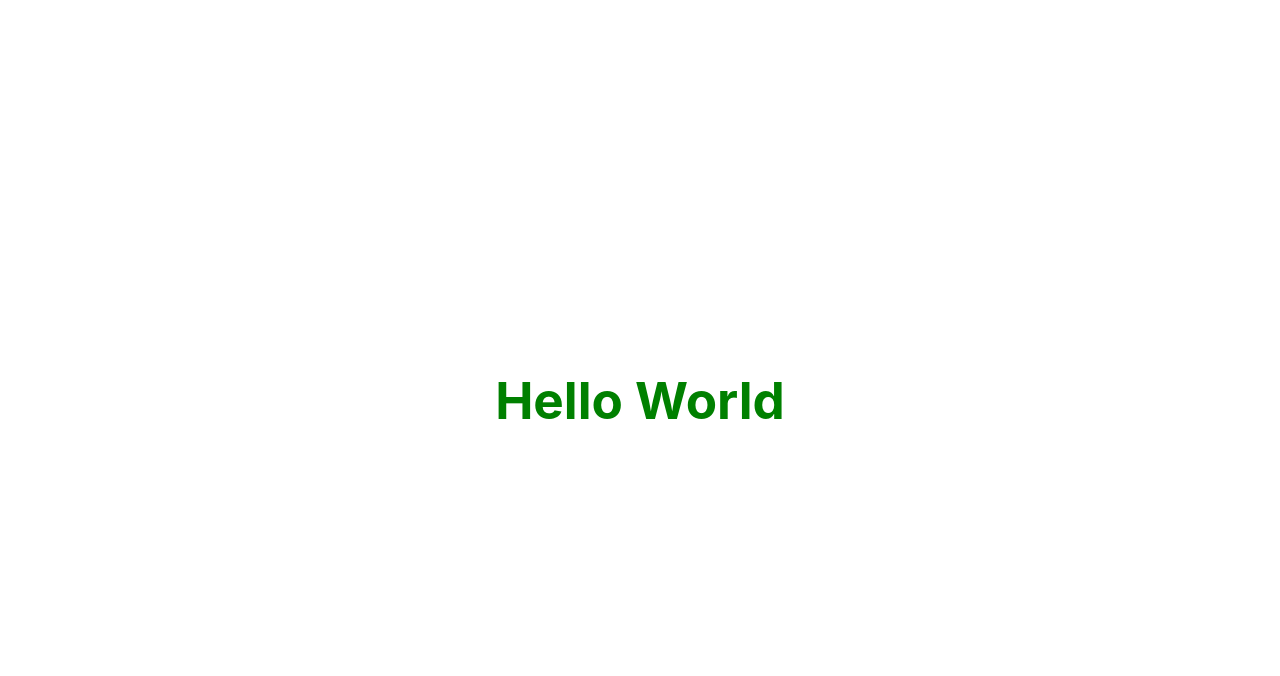
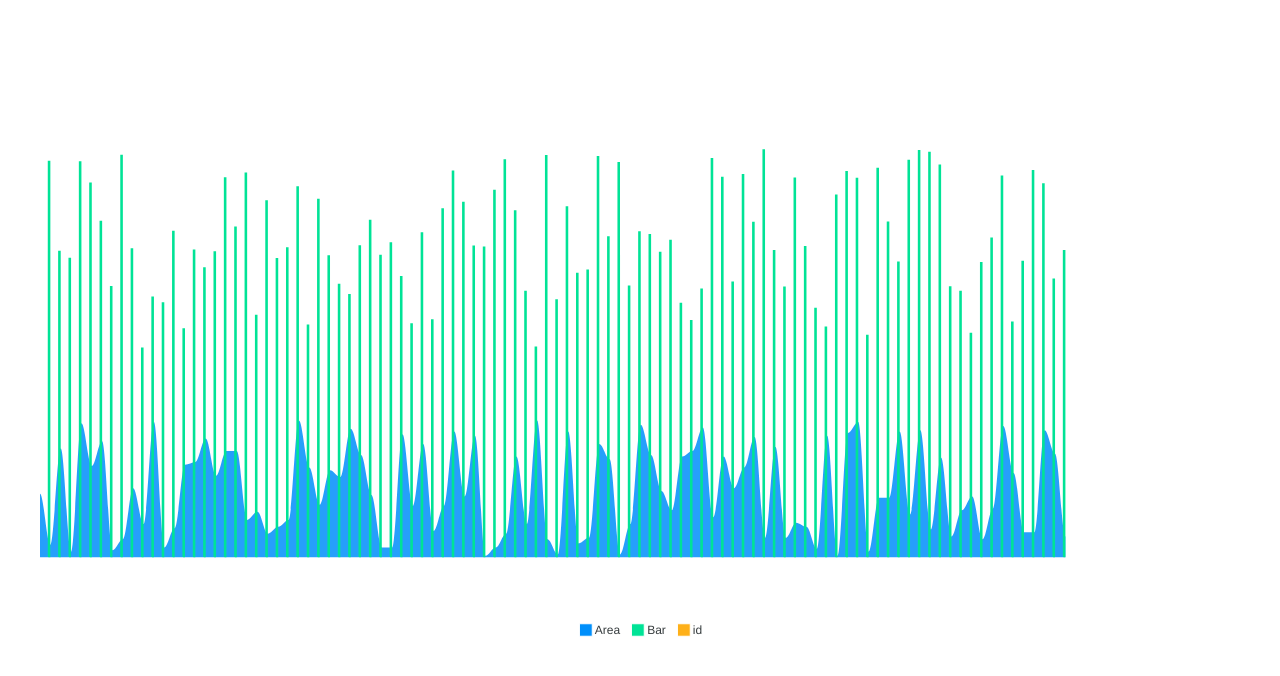
Before and after one commit to wanted-9th-3team/pre-onboarding-9th-3-03, a React (Vite) app: page / in a window 1280 px wide. Shown: the top 676 px of the page. Built offline with nearby package versions, Linux system fonts and the light colour scheme.

Commit message:
apexchart패키지설치, 차트데이터 api, chart렌더링

```diff
--- a/package.json
+++ b/package.json
@@ -13,8 +13,10 @@
     "lint": "eslint --cache ."
   },
   "dependencies": {
+    "apexcharts": "^3.37.1",
     "axios": "^1.3.4",
     "react": "^18.2.0",
+    "react-apexcharts": "^1.4.0",
     "react-dom": "^18.2.0"
   },
   "devDependencies": {
--- a/src/apis/chartApi.ts
+++ b/src/apis/chartApi.ts
@@ -1,13 +1,41 @@
 import axios from 'axios'
 
 const getChartInfo = async () => {
-  const response = await axios('mock_data.json')
+  let response
+  const xAxisData: string[] = []
+  const areaYAxisData: number[] = []
+  const barYAxisData: number[] = []
+  const filterData: string[] = []
 
-  if (response.status === 200) {
-    const { data } = response
-    return data
+  try {
+    response = await axios('mock_data.json')
+    response = response.data.response
+  } catch (error) {
+    throw new Error(error)
   }
-  return null
+
+  for (let i = 0; i < Object.keys(response).length; i++) {
+    const key: string = Object.keys(response)[i]
+    const areaValue: number = Object.values(response)[i].value_area
+    const barValue: number = Object.values(response)[i].value_bar
+    const idValue: string = Object.values(response)[i].id
+
+    xAxisData.push(key)
+    areaYAxisData.push(areaValue)
+    barYAxisData.push(barValue)
+    filterData.push(idValue)
+
+    // if (!filterData.includes(idValue)) {
+    //   filterData.push(idValue)
+    // }
+  }
+
+  return {
+    xAxisData,
+    areaYAxisData,
+    barYAxisData,
+    filterData,
+  }
 }
 
 export default getChartInfo
--- a/src/components/Home.tsx
+++ b/src/components/Home.tsx
@@ -1,7 +1,168 @@
-import styles from './Home.module.css'
+import React, { Component, useEffect, useState } from 'react'
+import Chart from 'react-apexcharts'
+import getChartInfo from '../apis/chartApi'
+import filter from '../utils/filter'
+// import styles from './Home.module.css'
+function Home() {
+  const [xAxisData, setXAxisData] = useState<string[]>()
+  const [filterData, setFilterData] = useState<string[]>()
+  const [areaYAxisData, setAreaYAxisData] = useState<number[]>()
+  const [barYAxisData, setBarYAxisData] = useState<number[]>()
 
-function Home() {
-  return <h1 className={styles.homeHeader}>Hello World</h1>
+  useEffect(() => {
+    getChartInfo().then(data => {
+      setXAxisData(data.xAxisData)
+      setAreaYAxisData(data.areaYAxisData)
+      setBarYAxisData(data.barYAxisData)
+      setFilterData(data.filterData)
+    })
+  }, [])
+
+  const state = {
+    series: [
+      {
+        name: 'Area',
+        type: 'area',
+        data: areaYAxisData,
+      },
+      {
+        name: 'Bar',
+        type: 'column',
+        data: barYAxisData,
+      },
+      {
+        name: 'id',
+        data: filterData,
+      },
+    ],
+    options: {
+      chart: {
+        height: 350,
+        type: 'line',
+        stacked: false,
+      },
+      stroke: {
+        width: [0, 2, 5],
+        curve: 'smooth',
+      },
+      plotOptions: {
+        bar: {
+          columnWidth: '50%',
+        },
+      },
+      // fill: {
+      //   colors: [
+      //     function ({ value, seriesIndex, w }) {
+      //       console.log(w.config)
+      //       if (value < 55) {
+      //         return '#7E36AF'
+      //       }
+      //       if (value >= 55 && value < 80) {
+      //         return '#164666'
+      //       }
+      //       return '#D9534F'
+      //     },
+      //   ],
+      // },
+      labels: xAxisData,
+      markers: {
+        size: 0,
+      },
+      xaxis: {
+        type: 'datetime',
+      },
+      yaxis: [
+        {
+          seriesName: 'Area',
+          opposite: true,
+          min: 0,
+          max: 300,
+          axisTicks: {
+            show: true,
+          },
+          axisBorder: {
+            show: true,
+            color: '#e30000',
+          },
+          labels: {
+            style: {
+              colors: '#e30000',
+            },
+          },
+          title: {
+            text: 'Area',
+            style: {
+              color: '#e30000',
+            },
+          },
+        },
+        {
+          seriesName: 'Bar',
+          min: 0,
+          max: 20000,
+          axisTicks: {
+            show: true,
+          },
+          axisBorder: {
+            show: true,
+            color: '#00E396',
+          },
+          labels: {
+            style: {
+              colors: '#00E396',
+            },
+          },
+          dataLabels: false,
+          title: {
+            text: 'Bar',
+            style: {
+              color: '#00E396',
+            },
+          },
+        },
+      ],
+      tooltip: {
+        shared: true,
+        intersect: false,
+        y: {
+          formatter(y) {
+            return y
+          },
+        },
+      },
+      dataLabels: {
+        enabled: false,
+      },
+      chart: {
+        toolbar: {
+          show: false,
+        },
+      },
+    },
+  }
+
+  return (
+    <div className="app">
+      {/* <section className="btn_wrap">
+        {filterData &&
+          filterData.map((item, index) => {
+            return <button key={index}>{item}</button>
+          })}
+      </section> */}
+
+      <div className="row">
+        <div className="mixed-chart">
+          <Chart
+            options={state.options}
+            series={state.series}
+            type="bar"
+            width="1200"
+            height={500}
+          />
+        </div>
+      </div>
+    </div>
+  )
 }
 
 export default Home
```
Also changed, not shown: 1 other file (tests, documents, lock files or other folders).
